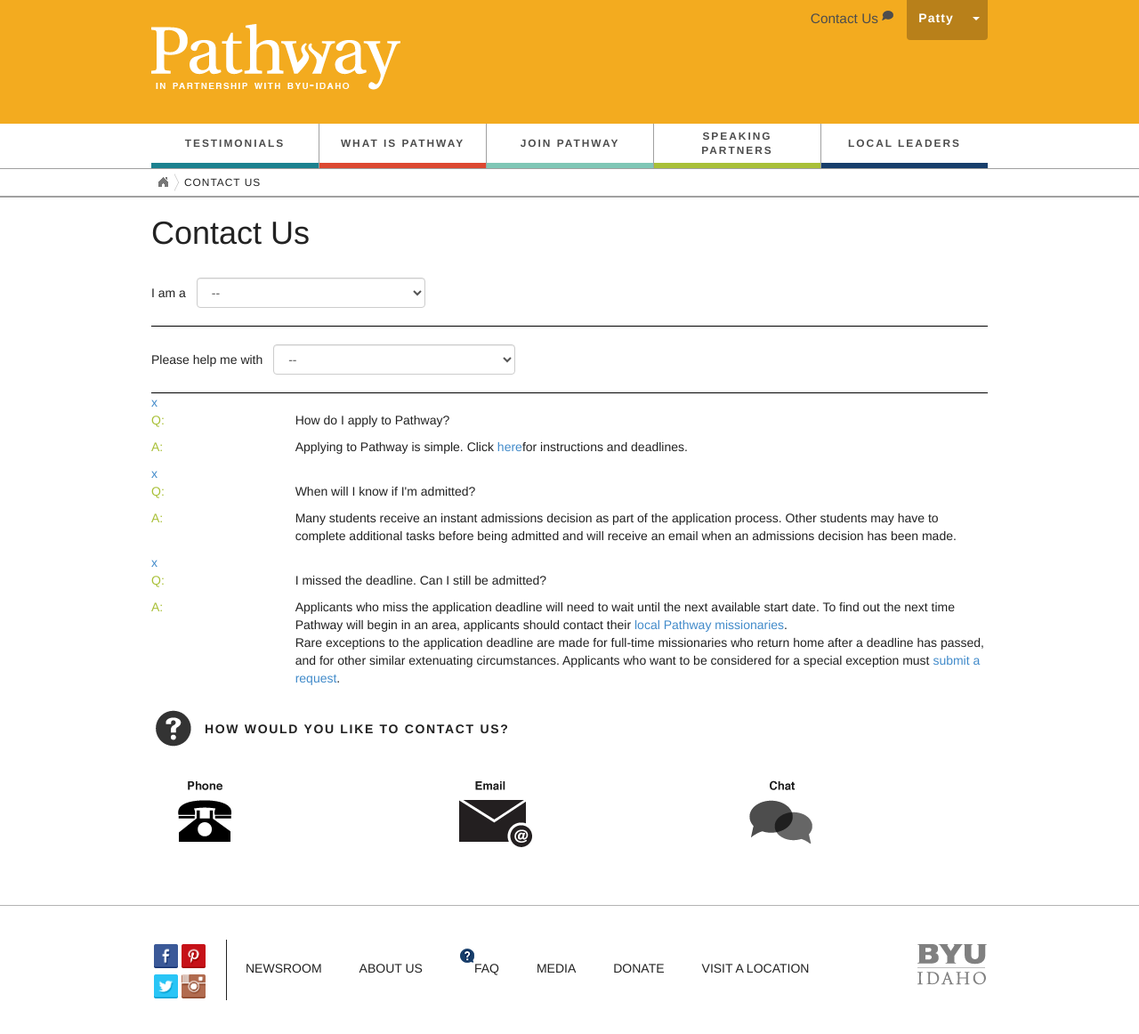
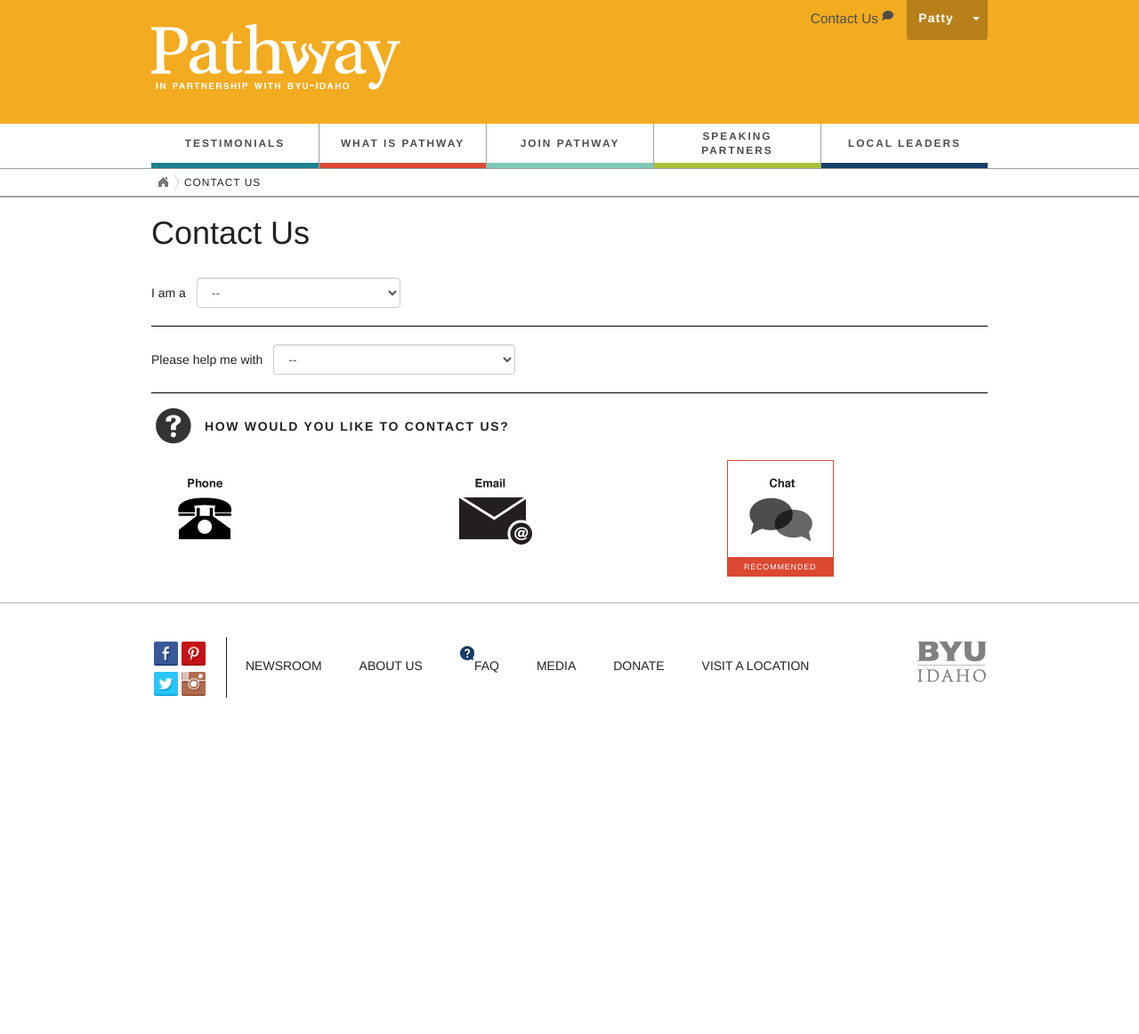
Before and after one commit to gordoman/pathway.lds.org-jekyll, a Jekyll site: the page built from jekyll-source/pages/contact-us/contact-us.html, in a window 1280 px wide. Shown: the whole page at 89% size. Built offline with Jekyll 4.4.1, drawn with Linux system fonts in a browser that asks for light colours; nearby versions of some CDN libraries; after the commit the page ends 900 px from its top, so only the background shows below that; some of the changed lines change nothing that is shown.

Commit message:
\t fixed some mistakes in JSON file.\n\t fixed the position of the phone numbers box.\n

```diff
--- a/jekyll-source/js/contact_us.js
+++ b/jekyll-source/js/contact_us.js
@@ -1,12 +1,13 @@
 ---
 ---
+
 var JSONdata = [];
 
 $("#Phone").click(function(){
 	$("#info-phone").toggleClass("hidden");
 });
 $("#info-phone .phone-close").click(function(){
-    $("#info-phone").removeClass("hidden");
+    $("#info-phone").addClass("hidden");
 });
 
 $("#Email").click(function(){
@@ -73,7 +74,7 @@
 					$("#selfHelpList [data-temp-id='database']").remove();
 					//populate the topics selection dropdown
 					$.each(val2.Links, function(k, v) {
-						$("#selfHelpList").append("<div data-temp-id='database' class='item'><a href='" + v.URL + "'>" + v.Title + "</a></div>")
+						$("#selfHelpList").append("<div data-temp-id='database' class='item'><a id='" + v.ID + "'>" + v.Title + "</a></div>")
 					});
 					return false;
 				}
@@ -110,3 +111,15 @@
 		$("[data-temp-id='loading']").remove();
 	});
 });
+
+$("#apply-sh").click(function(){
+	$("#q-apply").toggleClass("hidden");
+});
+
+$("#missed-deadline-sh").click(function(){
+	$("#q-missed-deadline").toggleClass("hidden");
+});
+
+$("#admitted-sh").click(function(){
+	$("#q-admitted").toggleClass("hidden");
+});
--- a/jekyll-source/js/json/contact_us.json
+++ b/jekyll-source/js/json/contact_us.json
@@ -1,186 +1,185 @@
 {
     "recommended": "Chat",
-	"data" : [
+    "data": [
         {
-			"Audience" : "Current Pathway Student",
-			"Topics" : [
+            "Audience": "Current Pathway Student",
+            "Topics": [
                 {
-					"Topic" : "Enrollment",
-					"Links" : [
+                    "Topic": "Enrollment",
+                    "Links": [
                         {
-							"Title" : "How do I apply to Pathway?",
-							"URL" : "http://example.com"
+                            "Title": "How do I apply to Pathway?",
+                            "ID": "apply-sh"
                         },
                         {
-							"Title" : "I missed the application deadline. Can I still be admitted?",
-							"URL" : "http://example.com"
+                            "Title": "I missed the application deadline. Can I still be admitted?",
+                            "ID": "missed-deadline-sh"
                         },
                         {
-							"Title" : "When will I know if I am admitted?",
-							"URL" : "http://example.com"
+                            "Title": "When will I know if I am admitted?",
+                            "ID": "admitted-sh"
                         }
                     ]
                 },
                 {
-					"Topic" : "Tuition",
-					"Links" : [
+                    "Topic": "Tuition",
+                    "Links": [
                         {
-							"Title" : "Sample Tuition Question?",
-							"URL" : "http://example.com"
+                            "Title": "Sample Tuition Question?",
+                            "ID": "http://example.com"
                         },
                         {
-							"Title" : "Sample Tuition Question?",
-							"URL" : "http://example.com"
+                            "Title": "Sample Tuition Question?",
+                            "ID": "http://example.com"
                         },
                         {
-							"Title" : "Sample Tuition Question?",
-							"URL" : "http://example.com"
+                            "Title": "Sample Tuition Question?",
+                            "ID": "http://example.com"
                         }
                     ]
                 },
                 {
-					"Topic" : "After Pathway",
-					"Links" : [
+                    "Topic": "After Pathway",
+                    "Links": [
                         {
-							"Title" : "Sample After Pathway Question?",
-							"URL" : "http://example.com"
+                            "Title": "Sample After Pathway Question?",
+                            "ID": "http://example.com"
                         },
                         {
-							"Title" : "Sample After Pathway Question?",
-							"URL" : "http://example.com"
+                            "Title": "Sample After Pathway Question?",
+                            "ID": "http://example.com"
                         },
                         {
-							"Title" : "Sample After Pathway Question?",
-							"URL" : "http://example.com"
+                            "Title": "Sample After Pathway Question?",
+                            "ID": "http://example.com"
                         }
                     ]
                 },
                 {
-					"Topic" : "Courses & Gatherings",
-					"Links" : [
+                    "Topic": "Courses & Gatherings",
+                    "Links": [
                         {
-							"Title" : "Sample Courses Question?",
-							"URL" : "http://example.com"
+                            "Title": "Sample Courses Question?",
+                            "ID": "http://example.com"
                         },
                         {
-							"Title" : "Sample Courses Question?",
-							"URL" : "http://example.com"
+                            "Title": "Sample Courses Question?",
+                            "ID": "http://example.com"
                         },
                         {
-							"Title" : "Sample Courses Question?",
-							"URL" : "http://example.com"
+                            "Title": "Sample Courses Question?",
+                            "ID": "http://example.com"
                         }
                     ]
                 },
                 {
-					"Topic" : "Speaking Partners",
-					"Links" : [
+                    "Topic": "Speaking Partners",
+                    "Links": [
                         {
-							"Title" : "Sample Speaking Partners Question?",
-							"URL" : "http://example.com"
+                            "Title": "Sample Speaking Partners Question?",
+                            "ID": "http://example.com"
                         },
                         {
-							"Title" : "Sample Speaking Partners Question?",
-							"URL" : "http://example.com"
+                            "Title": "Sample Speaking Partners Question?",
+                            "ID": "http://example.com"
                         },
                         {
-							"Title" : "Sample Speaking Partners Question?",
-							"URL" : "http://example.com"
+                            "Title": "Sample Speaking Partners Question?",
+                            "ID": "http://example.com"
                         }
                     ]
-				},
-			]
-		},
-
-		{
-			"Audience" : "Prospective Pathway Student",
-			"Topics" : [
-				{
-					"Topic" : "Enrollment",
-					"Links" : [
-						{
-							"Title" : "How do I apply to Pathway?",
-							"URL" : "http://example.com"
-						},
-						{
-							"Title" : "I missed the application deadline. Can I still be admitted?",
-							"URL" : "http://example.com"
-						},
-						{
-							"Title" : "When will I knoww if I am admitted?",
-							"URL" : "http://example.com"
                 }
             ]
         },
         {
-					"Topic" : "Tuition",
-					"Links" : [
+            "Audience": "Prospective Pathway Student",
+            "Topics": [
                 {
-							"Title" : "Sample Tuition Question?",
-							"URL" : "http://example.com"
+                    "Topic": "Enrollment",
+                    "Links": [
+                        {
+                            "Title": "How do I apply to Pathway?",
+                            "ID": "http://example.com"
                         },
                         {
-							"Title" : "Sample Tuition Question?",
-							"URL" : "http://example.com"
+                            "Title": "I missed the application deadline. Can I still be admitted?",
+                            "ID": "http://example.com"
                         },
                         {
-							"Title" : "Sample Tuition Question?",
-							"URL" : "http://example.com"
+                            "Title": "When will I knoww if I am admitted?",
+                            "ID": "http://example.com"
                         }
                     ]
                 },
                 {
-					"Topic" : "After Pathway",
-					"Links" : [
+                    "Topic": "Tuition",
+                    "Links": [
                         {
-							"Title" : "Sample After Pathway Question?",
-							"URL" : "http://example.com"
+                            "Title": "Sample Tuition Question?",
+                            "ID": "http://example.com"
                         },
                         {
-							"Title" : "Sample After Pathway Question?",
-							"URL" : "http://example.com"
+                            "Title": "Sample Tuition Question?",
+                            "ID": "http://example.com"
                         },
                         {
-							"Title" : "Sample After Pathway Question?",
-							"URL" : "http://example.com"
+                            "Title": "Sample Tuition Question?",
+                            "ID": "http://example.com"
                         }
                     ]
                 },
                 {
-					"Topic" : "Courses & Gatherings",
-					"Links" : [
+                    "Topic": "After Pathway",
+                    "Links": [
                         {
-							"Title" : "Sample Courses Question?",
-							"URL" : "http://example.com"
+                            "Title": "Sample After Pathway Question?",
+                            "ID": "http://example.com"
                         },
                         {
-							"Title" : "Sample Courses Question?",
-							"URL" : "http://example.com"
+                            "Title": "Sample After Pathway Question?",
+                            "ID": "http://example.com"
                         },
                         {
-							"Title" : "Sample Courses Question?",
-							"URL" : "http://example.com"
+                            "Title": "Sample After Pathway Question?",
+                            "ID": "http://example.com"
                         }
                     ]
                 },
                 {
-					"Topic" : "Speaking Partners",
-					"Links" : [
+                    "Topic": "Courses & Gatherings",
+                    "Links": [
                         {
-							"Title" : "Sample Speaking Partners Question?",
-							"URL" : "http://example.com"
+                            "Title": "Sample Courses Question?",
+                            "ID": "http://example.com"
                         },
                         {
-							"Title" : "Sample Speaking Partners Question?",
-							"URL" : "http://example.com"
+                            "Title": "Sample Courses Question?",
+                            "ID": "http://example.com"
                         },
                         {
-							"Title" : "Sample Speaking Partners Question?",
-							"URL" : "http://example.com"
+                            "Title": "Sample Courses Question?",
+                            "ID": "http://example.com"
                         }
                     ]
                 },
+                {
+                    "Topic": "Speaking Partners",
+                    "Links": [
+                        {
+                            "Title": "Sample Speaking Partners Question?",
+                            "ID": "http://example.com"
+                        },
+                        {
+                            "Title": "Sample Speaking Partners Question?",
+                            "ID": "http://example.com"
+                        },
+                        {
+                            "Title": "Sample Speaking Partners Question?",
+                            "ID": "http://example.com"
+                        }
                     ]
                 }
             ]
         }
+    ]
+}
--- a/jekyll-source/pages/contact-us/contact-us.html
+++ b/jekyll-source/pages/contact-us/contact-us.html
@@ -37,7 +37,7 @@
 
 				</div>
 
-				<div id="q-apply" class="show-question show">
+				<div id="q-apply" class="show-question hidden">
 					<div>
 						<a href="#apply-close" title="Close" class="question-close show">x</a>
 						<div class="row">
@@ -48,12 +48,12 @@
 						<div class="row">
 							<span class="green col-lg-2 col-md-2 col-sm-2 col-xs-2">A: </span>
 							<p class="col-lg-10 col-md-10 col-sm-10 col-xs-10">
-								Applying to Pathway is simple. Click <a href="https://pathway.lds.org/main/join">here</a>for instructions and deadlines.
+								Applying to Pathway is simple. Click <a href="https://pathway.lds.org/main/join">here</a> for instructions and deadlines.
 							</p>
 						</div>
 					</div>
 				</div>
-				<div id="q-admitted" class="show-question show">
+				<div id="q-admitted" class="show-question hidden">
 					<div>
 						<a href="#admitted-close" title="Close" class="question-close">x</a>
 						<div class="row">
@@ -69,7 +69,7 @@
 						</div>
 					</div>
 				</div>
-				<div id="q-missed-deadline" class="show-question show">
+				<div id="q-missed-deadline" class="show-question hidden">
 					<div>
 						<a href="#missed-deadline-close" title="Close" class="question-close">x</a>
 						<div class="row">
--- a/jekyll-source/styles/contact_us.scss
+++ b/jekyll-source/styles/contact_us.scss
@@ -15,85 +15,61 @@
 	padding: 20px 0;
 }
 
-.info-email {
-	position: relative;
-
-	.icon {
-		display: block;
-	}
-	.contact-email-form {
-		//form styles
-	}
-
-}
-
 #user-type, #help-type {
 	display: inline-block;
 	width: initial;
 	margin-left: 8px;
 }
-
-.phone-close {
-	background: red;
-	color: white;
-	line-height: 24px;
-	position: absolute;
-	right: -12px;
-	text-align: center;
-	top: -10px;
-	width: 26px;
-	text-decoration: none;
-	font-weight: bold;
-	border: 1px solid #666;
-	border-radius: 12px;
-
-	&:hover {
-		text-decoration: none;
-		color: white;
+// ****************************************************************************
+// for the self help suggestions section.
+.self-help-list{
+	.item {
+		width: 49%;
+  		padding: 5px 20px 5px 0;
+  		display: inline-block;
+  		vertical-align: top;
 	}
 }
 
-.info-phone {
+.self-help-header{
+	font-weight: bold;
+	text-transform: uppercase;
+	color: $red;
+	letter-spacing: 1px;
+	margin-top: 25px;
+	margin-bottom: 8px;
+}
+// ****************************************************************************
 
-    div {
-		opacity: 00;
-		padding: 20px;
-		border: solid 3px red;
-		border-radius: 20px;
-		float: left;
-		text-align: center;
-		position: absolute;
-		top: 35%;
-		left: 25%;
-		background-color: white;
-		box-shadow: 5px 5px 10px #222;
+// ****************************************************************************
+// for the more help section.
+.more-help-header {
+	display: block;
+	position: relative;
+	overflow: hidden;
 
-		display: block;
-  		position: absolute;
-  		left: 140px;
- 		top: 247px;
+	.more-help {
+		font-weight: bold;
+		text-transform: uppercase;
+		letter-spacing: 0.12em;
+		margin: 30px 10px 30px 60px;
 	}
 
-	.numbers-box {
-		background-color: red;
-		color: white;
+	.more-help-icon {
 		display: block;
-		font-variant: small-caps;
-	}
-
-	.bold {
-		font-weight: bold;
-	}
-
-	.italic {
-		font-style: italic;
-	}
-
-	.small {
-		font-size: 10px;
+		position: absolute;
+		background-image: url("{{site.baseurl}}img/contact-us/Need-More-Help.png");
+		background-repeat: no-repeat;
+		background-position: center;
+		height: 50px;
+		width: 50px;
+		top: 12px;
 	}
 }
+// ****************************************************************************
 
+// ****************************************************************************
+// for the contact mode icons.
 .icons {
 	height: 160px;
 }
@@ -183,47 +159,84 @@
 		}
 	}
 }
+// ****************************************************************************
 
+// ****************************************************************************
+// for the contact by e-mail form.
+.info-email {
+	position: relative;
 
+	.icon {
+		display: block;
+	}
+	.contact-email-form {
+		//form styles
+	}
+}
+// ****************************************************************************
 
-.self-help-list{
-	.item {
-		width: 49%;
-  		padding: 5px 20px 5px 0;
-  		display: inline-block;
-  		vertical-align: top;
+// ****************************************************************************
+// for the contact by phone box
+.phone-close {
+	background: red;
+	color: white;
+	line-height: 24px;
+	position: absolute;
+	right: -12px;
+	text-align: center;
+	top: -10px;
+	width: 26px;
+	text-decoration: none;
+	font-weight: bold;
+	border: 1px solid #666;
+	border-radius: 12px;
+
+	&:hover {
+		text-decoration: none;
+		color: white;
 	}
 }
 
-.self-help-header{
-	font-weight: bold;
-	text-transform: uppercase;
-	color: $red;
-	letter-spacing: 1px;
-	margin-top: 25px;
-	margin-bottom: 8px;
-}
+.info-phone {
+	max-height: 0;
+	padding: 0;
+	margin: 0;
 
-.more-help-header {
-	display: block;
-	position: relative;
-	overflow: hidden;
+    div {
+		padding: 20px;
+		border: solid 3px red;
+		border-radius: 20px;
+		float: left;
+		text-align: center;
+  		position: relative;
+		top: -450px;
+		left: 29%;
+		background-color: white;
+		box-shadow: 5px 5px 10px #222;
+		display: block;
 
-	.more-help {
-		font-weight: bold;
-		text-transform: uppercase;
-		letter-spacing: 0.12em;
-		margin: 30px 10px 30px 60px;
+		&.hidden {
+			display: none;
+		}
 	}
 
-	.more-help-icon {
+	.numbers-box {
+		background-color: red;
+		color: white;
 		display: block;
-		position: absolute;
-		background-image: url("{{site.baseurl}}img/contact-us/Need-More-Help.png");
-		background-repeat: no-repeat;
-		background-position: center;
-		height: 50px;
-		width: 50px;
-		top: 12px;
+		font-variant: small-caps;
+	}
+
+	.bold {
+		font-weight: bold;
+	}
+
+	.italic {
+		font-style: italic;
+	}
+
+	.small {
+		font-size: 10px;
 	}
 }
+// ****************************************************************************
```
Lines whose indentation alone changed are shown as unchanged.
